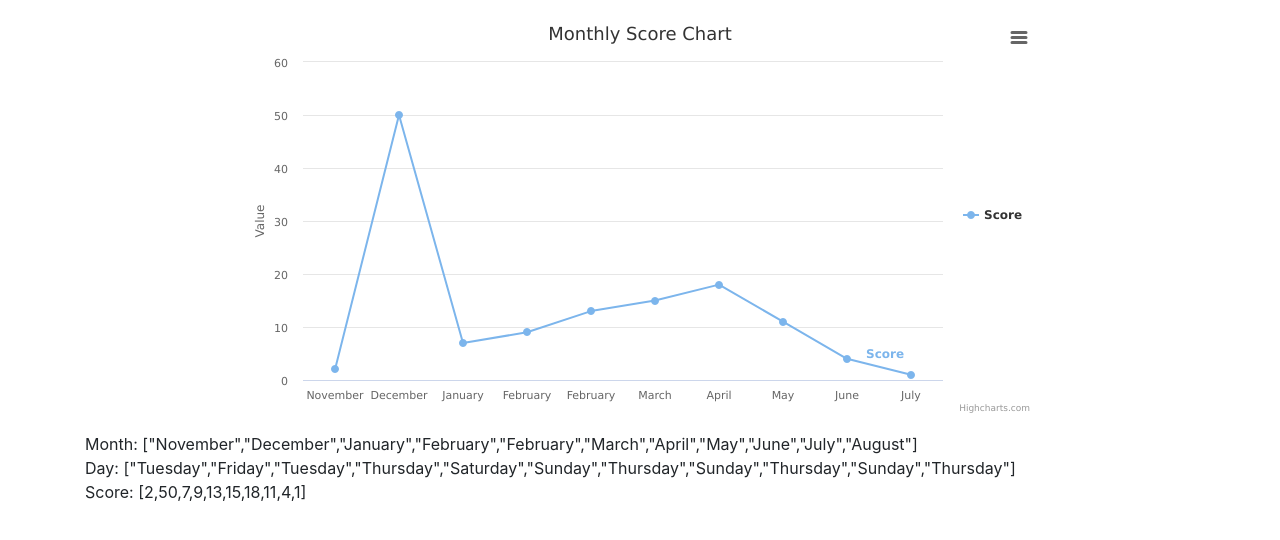
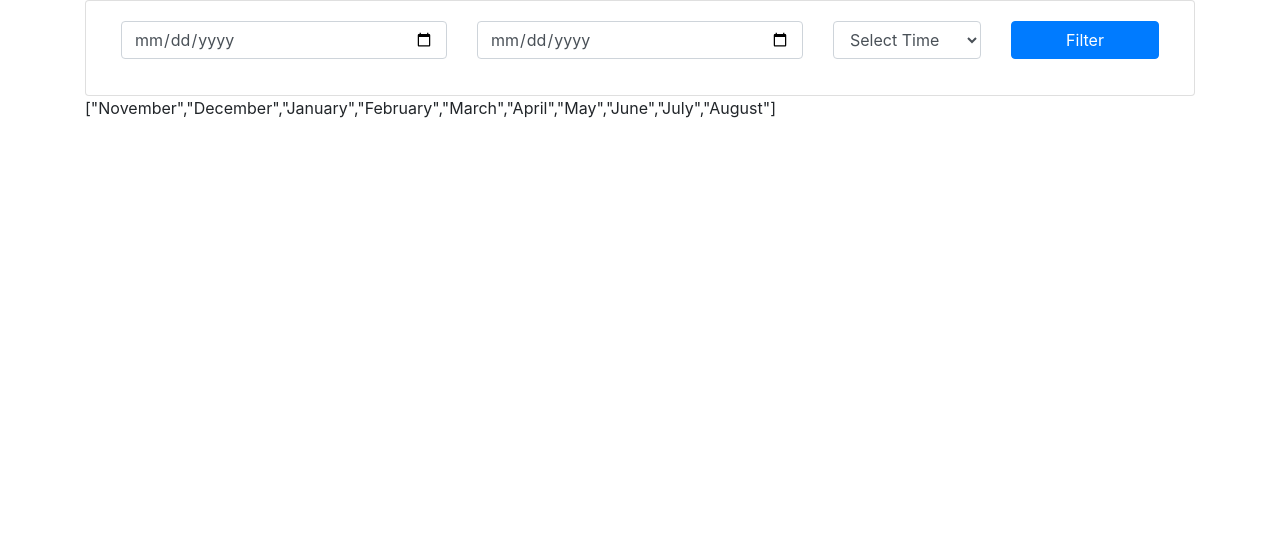
Before and after one commit to kxgcayh/chartOnCodeigniter, a CodeIgniter app: page /database/index.php/chartcontroller/highCharts in a window 1280 px wide. Shown: the part 56-596 px from the top of the page. Run offline with CodeIgniter, Linux system fonts and the light colour scheme; data comes from the database, SQL or seed files in the repository; both versions use the stored data as it was after the commit; some libraries are stand-ins or nearby versions.

Commit message:
Update Query and Insert Sql

```diff
--- a/application/controllers/ChartController.php
+++ b/application/controllers/ChartController.php
@@ -19,18 +19,84 @@
 
     public function highCharts()
     {
+        // Data Year
+        $getYearOnly = $this->ModelReport->getDataYear();
+        $data['years'] = json_encode(array_column($getYearOnly, 'year'));
         // Data Month
         $getMonthOnly = $this->ModelReport->getDataMonth();
+        $data['months'] = json_encode(array_column($getMonthOnly, 'month'));
         // Data Day
         $getDayOnly = $this->ModelReport->getDataDaily();
+        $data['days'] = json_encode(array_column($getDayOnly, 'day'));
+        // Data Hour
+        $getHourOnly = $this->ModelReport->getDataHourly();
+        $data['hours'] = json_encode(array_column($getHourOnly, 'hour'));
         // Data Score
         $getScores = $this->ModelReport->getDataScore();
-        $data['days'] = json_encode(array_column($getDayOnly, 'day'));
-        $data['months'] = json_encode(array_column($getMonthOnly, 'month'));
         $data['scores'] = json_encode(array_column($getScores, 'count'), JSON_NUMERIC_CHECK); // JSON_NUMERIC_CHECK used for remove tick from an Array
 
         $this->load->view('layouts/header');
         $this->load->view('contents/charts/highcharts', $data);
         $this->load->view('layouts/footer');
     }
+
+    public function getData()
+    {
+        // Data Year
+        $getYearOnly = $this->ModelReport->getDataYear();
+        $years = json_encode(array_column($getYearOnly, 'year'), JSON_NUMERIC_CHECK);
+        // Data Month
+        $getMonthOnly = $this->ModelReport->getDataMonth();
+        // $months = json_encode(array_column($getMonthOnly, 'month'));
+        $months = array_column($getMonthOnly, 'month');
+        // Data Day
+        $getDayOnly = $this->ModelReport->getDataDaily();
+        $days = json_encode(array_column($getDayOnly, 'day'));
+        // Data Hour
+        $getHourOnly = $this->ModelReport->getDataHourly();
+        $hours = json_encode(array_column($getHourOnly, 'hour'));
+        // Data Score
+        $getScores = $this->ModelReport->getDataScore();
+        // $scores = json_encode(array_column($getScores, 'count'), JSON_NUMERIC_CHECK);
+        $scores = array_column($getScores, 'count');
+        // Get Filter
+        $type = $this->input->get('filter');
+        $data = [[
+            'name' => 'Score',
+            'data' => $scores
+        ]];
+        if ($type == 'year') {
+            $categories = $years;
+            $result = [
+                'status' => true,
+                'data' => $data,
+                'categories' => $categories
+            ];
+            echo json_encode($result);
+        } elseif ($type == 'month') {
+            $categories = $months;
+            $result = [
+                'status' => true,
+                'data' => $data,
+                'categories' => $categories
+            ];
+            echo json_encode($result);
+        } elseif ($type == 'day') {
+            $categories = $days;
+            $result = [
+                'status' => true,
+                'data' => $data,
+                'categories' => $categories
+            ];
+            echo json_encode($result);
+        } else {
+            $categories = $hours;
+            $result = [
+                'status' => true,
+                'data' => $data,
+                'categories' => $categories
+            ];
+            echo json_encode($result);
+        }
+    }
 }
--- a/application/models/ModelReport.php
+++ b/application/models/ModelReport.php
@@ -4,7 +4,6 @@
     public function getAllData()
     {
         $query = $this->db->query("SELECT * from tbl_report");
-
         if ($query->num_rows() > 0) {
             foreach ($query->result() as $data) {
                 $result[] = $data;
@@ -13,9 +12,18 @@
         }
     }
 
+    public function getDataYear()
+    {
+        $query = $this->db->query('SELECT YEAR(created_at) as year FROM tbl_score ORDER BY created_at');
+        foreach ($query->result() as $data) {
+            $result[] = $data;
+        }
+        return $result;
+    }
+
     public function getDataMonth()
     {
-        $query = $this->db->query('SELECT MONTHNAME(created_at) as month FROM tbl_score ORDER BY created_at');
+        $query = $this->db->query('SELECT MONTHNAME(created_at) as month FROM tbl_score GROUP BY MONTH(created_at) ORDER BY created_at');
         foreach ($query->result() as $data) {
             $result[] = $data;
         }
@@ -31,10 +39,18 @@
         return $result;
     }
 
-    // Get Score Summary per Month
+    public function getDataHourly()
+    {
+        $query = $this->db->query('SELECT HOUR(created_at) as hour FROM tbl_score ORDER BY created_at');
+        foreach ($query->result() as $data) {
+            $result[] = $data;
+        }
+        return $result;
+    }
+
     public function getDataScore()
     {
-        $query = $this->db->query('SELECT SUM(score) as count FROM tbl_score GROUP BY DAY(created_at) ORDER BY created_at');
+        $query = $this->db->query('SELECT SUM(score) as count FROM tbl_score GROUP BY MONTH(created_at) ORDER BY created_at');
         foreach ($query->result() as $data) {
             $result[] = $data;
         }
--- a/application/views/contents/charts/highcharts.php
+++ b/application/views/contents/charts/highcharts.php
@@ -1,16 +1,78 @@
-<figure class="highcharts-figure">
+<div class="card">
+	<div class="card-body">
+		<form action="javascript:void(0)" id="formFilter" method="post">
+			<div class="container">
+				<div class="row">
+					<div class="col-md-4">
+						<div class="form-group">
+							<label class="sr-only" for="startdate">Start Date</label>
+							<input type="date" class="form-control" name="startdate" id="startdate">
+						</div>
+					</div>
+					<div class="col-md-4">
+						<div class="form-group">
+							<label class="sr-only" for="enddate">End Date</label>
+							<input type="date" class="form-control" name="enddate" id="enddate">
+						</div>
+					</div>
+					<div class="col-md-2">
+						<div class="form-group">
+							<label class="sr-only" for="filterType">Example select</label>
+							<select class="form-control" id="filterType">
+								<option value="">Select Time</option>
+								<option value="year">Year</option>
+								<option value="month">Month</option>
+								<option value="week">Week</option>
+								<option value="day">Day</option>
+								<option value="hour">Hour</option>
+								<!-- <option value="minute">Minute</option> -->
+							</select>
+						</div>
+					</div>
+					<div class="col-md-2">
+						<label class="sr-only" for=""></label>
+						<button type="submit" class="btn btn-primary btn-block">Filter</button>
+					</div>
+				</div>
+			</div>
 			<div id="monthlyCharts"></div>
 			<div id="dailyCharts"></div>
-</figure>
+		</form>
+	</div>
+</div>
 
-Month: <?php echo $months; ?><br>
-Day: <?php echo $days; ?><br>
-Score: <?php echo $scores; ?><br>
+<?php echo $months; ?>
 
 <script type="text/javascript">
 	const months = <?php echo $months; ?> ,
 		days = <?php echo $days; ?> ,
 		scores = <?php echo $scores; ?> ;
+
+	$(document).ready(function() {
+		formFilter();
+		stackedChart();
+	})
+
+	function formFilter() {
+		$('#formFilter').submit(function() {
+			let type = $('#filterType').val();
+			stackedChart(type);
+		})
+	}
+
+	function stackedChart(filter = 'month') {
+		$.ajax({
+			type: 'get',
+			url: '<?php echo base_url('chartOnCodeigniter/ChartController/getData') ?>',
+			data: {
+				filter: filter
+			},
+			dataType: 'JSON',
+			success: function(response) {
+				console.log(response.data[0].data);
+				console.log(scores);
+				console.log(response.categories);
+				console.log(months);
 				Highcharts.chart('monthlyCharts', {
 					chart: {
 						type: 'line'
@@ -19,7 +81,8 @@
 						text: 'Monthly Score Chart'
 					},
 					xAxis: {
-			categories: months
+						// categories: months
+						categories: response.categories
 					},
 					yAxis: {
 						title: {
@@ -42,6 +105,11 @@
 						name: 'Score',
 						data: scores
 					}],
+					// series: [{
+					// 	name: response.data[0].name,
+					// 	data: response.data[0].data
+					// }],
+					// series: response.data[0].data,
 					responsive: {
 						rules: [{
 							condition: {
@@ -57,4 +125,7 @@
 						}]
 					}
 				});
+			}
+		})
+	}
 </script>
```
Also changed, not shown: db_learn_codeigniter.sql (added, +149 -0 lines). Lines whose indentation alone changed are shown as unchanged.
